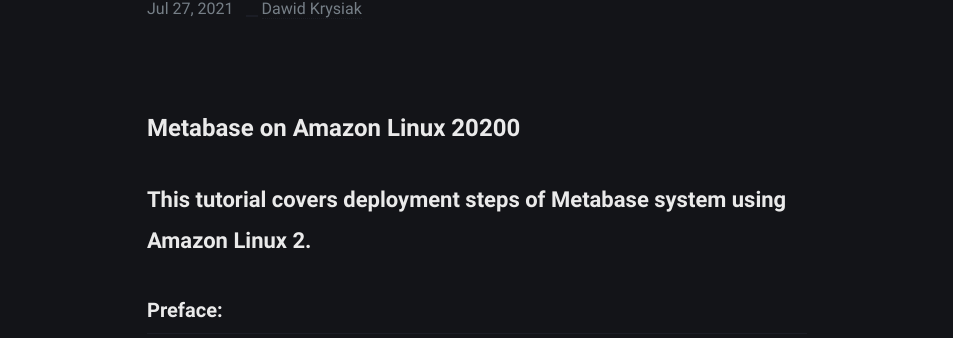
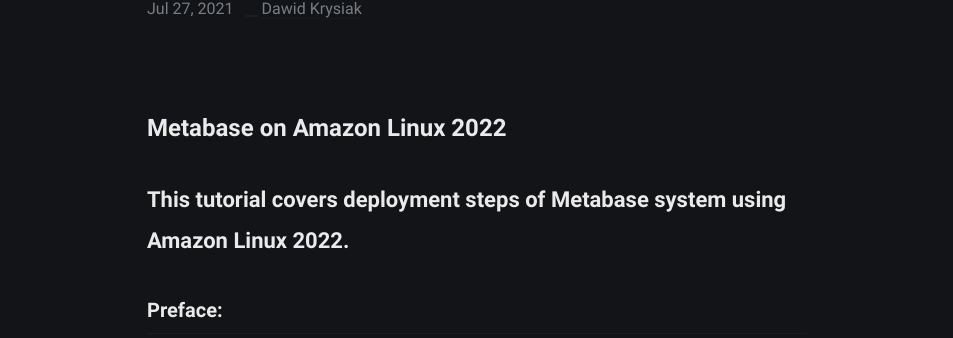
Before and after one commit to DawidKrysiak/dawidkrysiak.github.io, a Jekyll site: the page built from _posts/2022-07-19-Metabase-on-AmazonLinux-2022.markdown, in a window 1280 px wide and 900 px high. Shown: the part 340-678 px from the top of the window, without its empty margins (163-1116 px from the left). Built offline with Jekyll 4.4.1, drawn with Linux system fonts in a browser that asks for light colours.

Commit message:
Update 2022-07-19-Metabase-on-AmazonLinux-2022.markdown

```diff
--- a/_posts/2022-07-19-Metabase-on-AmazonLinux-2022.markdown
+++ b/_posts/2022-07-19-Metabase-on-AmazonLinux-2022.markdown
@@ -9,8 +9,8 @@
 draft: false
 tags: metabase ec2 aws tutorial
 ---
-# Metabase on Amazon Linux 20200
-## This tutorial covers deployment steps of Metabase system using Amazon Linux 2.
+# Metabase on Amazon Linux 2022
+## This tutorial covers deployment steps of Metabase system using Amazon Linux 2022.
 
 ### Preface:
 It's a follow-up to the previous tutorial based on Amazon Linux 2.
```
